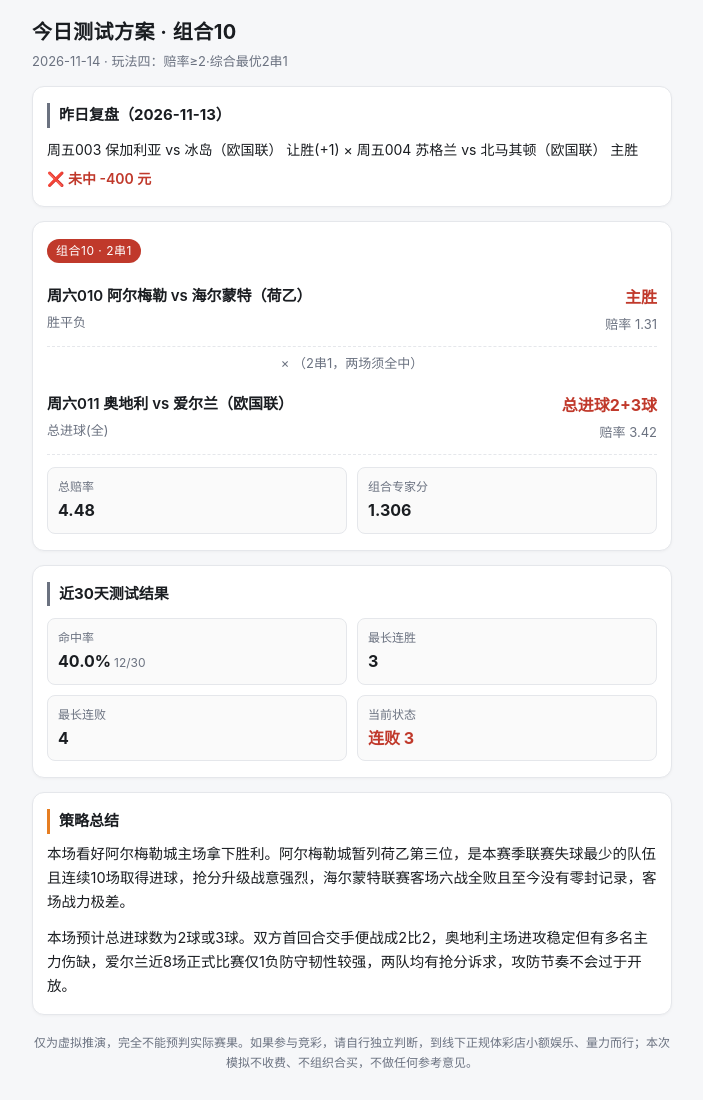
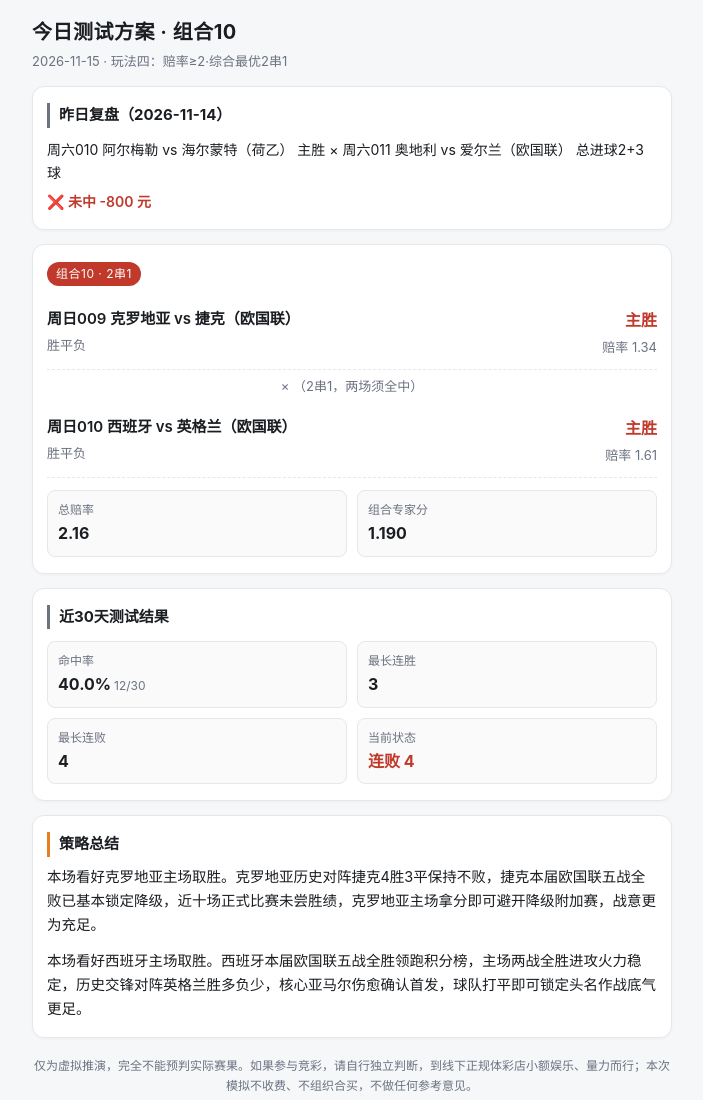
Before and after one commit to Michael-cell123/combo10v2, a plain HTML site: page index.html in a window 1280 px wide. Shown: the whole page, without its empty margins (288-991 px from the left). Drawn offline with Linux system fonts and the light colour scheme.

Commit message:
update report

```diff
--- a/index.html
+++ b/index.html
@@ -1,7 +1,7 @@
 <!DOCTYPE html>
 <html lang="zh-CN"><head><meta charset="utf-8">
 <meta name="viewport" content="width=device-width,initial-scale=1">
-<title>今日测试方案 · 组合10（2026-11-14）</title>
+<title>今日测试方案 · 组合10（2026-11-15）</title>
 <style>
 :root{--bg:#f6f7f9;--card:#fff;--ink:#1a1d21;--sub:#6b7280;--line:#e5e7eb;
 --brand:#c0392b;--brand2:#e67e22;--ok:#0f766e;}
@@ -39,20 +39,20 @@ padding:2px 9px;border-radius:20px;margin-bottom:10px;letter-spacing:.5px}
 .stats b i{font-style:normal;font-size:12px;color:var(--sub);font-weight:400;margin-left:3px}
 </style></head><body><div class="wrap">
 <h1>今日测试方案 · 组合10</h1>
-<div class="date">2026-11-14 · 玩法四：赔率≥2·综合最优2串1</div>
+<div class="date">2026-11-15 · 玩法四：赔率≥2·综合最优2串1</div>
 
 <div class="card rev">
-<h3>昨日复盘（2026-11-13）</h3>
-<div class="rv-legs">周五003 保加利亚 vs 冰岛（欧国联） 让胜(+1) × 周五004 苏格兰 vs 北马其顿（欧国联） 主胜</div>
-<div class="rv-res lose">❌ 未中 -400 元</div>
+<h3>昨日复盘（2026-11-14）</h3>
+<div class="rv-legs">周六010 阿尔梅勒 vs 海尔蒙特（荷乙） 主胜 × 周六011 奥地利 vs 爱尔兰（欧国联） 总进球2+3球</div>
+<div class="rv-res lose">❌ 未中 -800 元</div>
 </div>
 
 <div class="card">
 <div class="tag">组合10 · 2串1</div>
-<div class="leg"><div><div class="m">周六010 阿尔梅勒 vs 海尔蒙特（荷乙）</div><div class="meta">胜平负</div></div><div class="pick"><b>主胜</b><div class="meta">赔率 1.31</div></div></div><div class="x">× （2串1，两场须全中）</div><div class="leg"><div><div class="m">周六011 奥地利 vs 爱尔兰（欧国联）</div><div class="meta">总进球(全)</div></div><div class="pick"><b>总进球2+3球</b><div class="meta">赔率 3.42</div></div></div>
+<div class="leg"><div><div class="m">周日009 克罗地亚 vs 捷克（欧国联）</div><div class="meta">胜平负</div></div><div class="pick"><b>主胜</b><div class="meta">赔率 1.34</div></div></div><div class="x">× （2串1，两场须全中）</div><div class="leg"><div><div class="m">周日010 西班牙 vs 英格兰（欧国联）</div><div class="meta">胜平负</div></div><div class="pick"><b>主胜</b><div class="meta">赔率 1.61</div></div></div>
 <div class="stats">
-<div><span>总赔率</span><b>4.48</b></div>
-<div><span>组合专家分</span><b>1.306</b></div>
+<div><span>总赔率</span><b>2.16</b></div>
+<div><span>组合专家分</span><b>1.190</b></div>
 </div>
 </div>
 
@@ -62,13 +62,13 @@ padding:2px 9px;border-radius:20px;margin-bottom:10px;letter-spacing:.5px}
 <div><span>命中率</span><b>40.0%<i>12/30</i></b></div>
 <div><span>最长连胜</span><b>3</b></div>
 <div><span>最长连败</span><b>4</b></div>
-<div><span>当前状态</span><b class="lose">连败 3</b></div>
+<div><span>当前状态</span><b class="lose">连败 4</b></div>
 </div>
 </div>
 
 <div class="card ai">
 <h3>策略总结</h3>
-<p>本场看好阿尔梅勒城主场拿下胜利。阿尔梅勒城暂列荷乙第三位，是本赛季联赛失球最少的队伍且连续10场取得进球，抢分升级战意强烈，海尔蒙特联赛客场六战全败且至今没有零封记录，客场战力极差。</p><p>本场预计总进球数为2球或3球。双方首回合交手便战成2比2，奥地利主场进攻稳定但有多名主力伤缺，爱尔兰近8场正式比赛仅1负防守韧性较强，两队均有抢分诉求，攻防节奏不会过于开放。</p>
+<p>本场看好克罗地亚主场取胜。克罗地亚历史对阵捷克4胜3平保持不败，捷克本届欧国联五战全败已基本锁定降级，近十场正式比赛未尝胜绩，克罗地亚主场拿分即可避开降级附加赛，战意更为充足。</p><p>本场看好西班牙主场取胜。西班牙本届欧国联五战全胜领跑积分榜，主场两战全胜进攻火力稳定，历史交锋对阵英格兰胜多负少，核心亚马尔伤愈确认首发，球队打平即可锁定头名作战底气更足。</p>
 </div>
 
 <div class="foot">仅为虚拟推演，完全不能预判实际赛果。如果参与竞彩，请自行独立判断，到线下正规体彩店小额娱乐、量力而行；本次模拟不收费、不组织合买，不做任何参考意见。</div>
```
